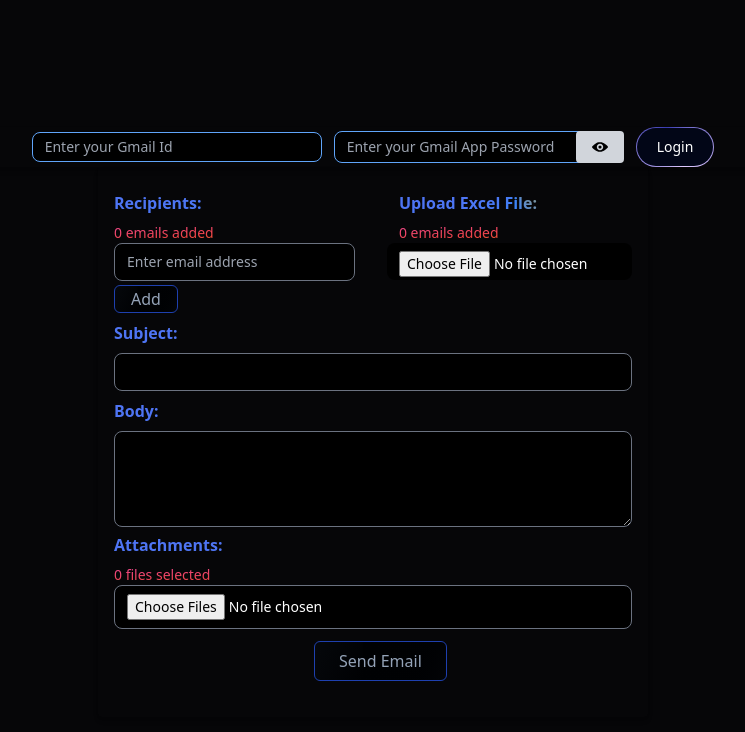
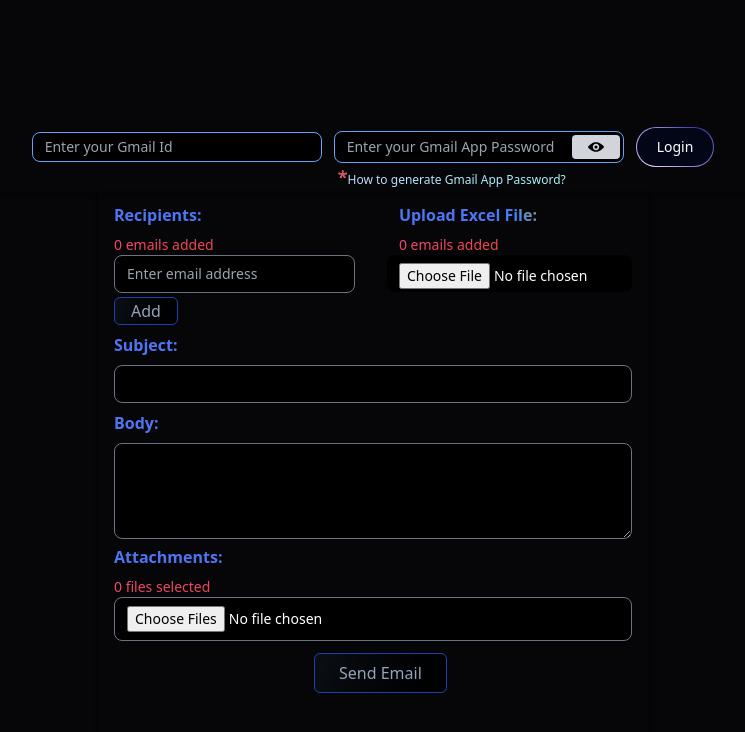
Before and after one commit to kavyansh18/MassMailer, a React (Vite) app in the folder client/: page /form in a window 1280 px wide. Shown: the top 732 px of the page, without its empty margins (267-1012 px from the left). Built offline with nearby package versions, Linux system fonts and the light colour scheme.

Commit message:
fix/relocate-tutorial

```diff
--- a/client/src/EmailForm.jsx
+++ b/client/src/EmailForm.jsx
@@ -22,14 +22,14 @@ export default function EmailForm() {
   const [password, setPassword] = useState("");
   const [showPassword, setShowPassword] = useState(false);
 
-  const [loading,setLoading] = useState(false)
+  const [loading, setLoading] = useState(false);
 
   useEffect(() => {
-    setLoading(true)
+    setLoading(true);
     setTimeout(() => {
-      setLoading(false)
-    }, 1200);
-  },[])
+      setLoading(false);
+    }, 800);
+  }, []);
 
   const handleSubmitcred = (event) => {
     event.preventDefault();
@@ -86,7 +86,7 @@ export default function EmailForm() {
   const handleSubmit = (e) => {
     e.preventDefault();
     setSendButtonText("Sending...");
-    setLoading(true)
+    setLoading(true);
     const formData = new FormData();
     formData.append("userId", userId);
     formData.append("password", password);
@@ -104,19 +104,19 @@ export default function EmailForm() {
         },
       })
       .then(() => {
-        setLoading(false)
+        setLoading(false);
         setSendButtonText("Sent");
         setTimeout(() => {
           alert("Sent successfully!");
-          resetForm()
+          resetForm();
         }, 100);
       })
       .catch(() => {
-        setLoading(false)
+        setLoading(false);
         setSendButtonText("Send Email");
         setTimeout(() => {
           alert("Failed to send email!");
-          resetForm()
+          resetForm();
         }, 100);
         //console.log("failure");
       });
@@ -124,15 +124,14 @@ export default function EmailForm() {
 
   return (
     <div className="flex justify-center items-center w-full h-screen lg:mt-5">
-      {
-        loading?
+      {loading ? (
         <HashLoader
-        color={'#0E46A3'}
+          color={"#0E46A3"}
           loading={loading}
           size={50}
           className="mb-[160px] lg:mb-[80px]"
         />
-        :
+      ) : (
         <div>
           <div>
             <form
@@ -151,6 +150,7 @@ export default function EmailForm() {
               </div>
               <div>
                 <div className="relative">
+                  <div className="lg:mt-7">
                     <input
                       type={showPassword ? "text" : "password"}
                       id="password"
@@ -162,14 +162,29 @@ export default function EmailForm() {
                     <button
                       type="button"
                       onClick={() => setShowPassword(!showPassword)}
-                className="absolute inset-y-0 right-0 px-4 py-1 text-[13px] bg-gray-300 rounded"
+                      className="absolute mt-1 right-1 px-4 py-1 text-[13px] bg-gray-300 rounded"
                     >
                       {showPassword ? (
-                  <img src={eyeClosedIcon} alt="Hide" className="h-4 w-4" />
+                        <img
+                          src={eyeClosedIcon}
+                          alt="Hide"
+                          className="h-4 w-4"
+                        />
                       ) : (
                         <img src={eyeOpenIcon} alt="Show" className="h-4 w-4" />
                       )}
                     </button>
+                  </div>
+                  <div>
+                    <a
+                      href="https://www.youtube.com/watch?v=27NianZC7Wk"
+                      target="_blank"
+                      className=" lg:text-right lg:direction-rtl text-[12px] text-center mt-1 hover:text-blue-400 bg-gradient-to-r from-blue-200 to-cyan-200 text-transparent bg-clip-text mb-3 ml-1"
+                    >
+                      <span className="text-red-500 text-lg ">*</span>How to
+                      generate Gmail App Password?
+                    </a>
+                  </div>
                 </div>
               </div>
               <div>
@@ -190,7 +205,7 @@ export default function EmailForm() {
             <div>
               <form
                 onSubmit={handleSubmit}
-            className="lg:w-[550px] w-[390px] h-[550px] mx-auto p-4 pt-6 pb-8 mb-4 rounded shadow-md"
+                className="lg:w-[550px] w-[390px] h-[550px] mx-auto p-4 pt-3 pb-8 mb-4 rounded shadow-md"
               >
                 <div className="lg:flex lg:justify-center gap-8 ">
                   <div>
@@ -397,7 +412,7 @@ export default function EmailForm() {
             </div>
           </div>
         </div>
-      }
+      )}
     </div>
   );
 }
--- a/client/src/Homepg.jsx
+++ b/client/src/Homepg.jsx
@@ -27,15 +27,6 @@ export function Homepg() {
             businesses, marketers, and information spreaders.
           </p>
 
-          <a
-            href="https://www.youtube.com/watch?v=27NianZC7Wk"
-            target="_blank"
-            className=" lg:text-right lg:direction-rtl text-[12px] text-center mt-1 hover:text-blue-400 bg-gradient-to-r from-blue-200 to-cyan-200 text-transparent bg-clip-text mb-3"
-          >
-            <span className="text-red-500 text-lg ">*</span>How to generate
-            Gmail App Password?
-          </a>
-
           <NavLink
             to="/form"
             className="relative inline-flex h-10 overflow-hidden rounded-full p-[1px] focus:outline-none focus:ring-2 focus:ring-slate-400 focus:ring-offset-2 focus:ring-offset-slate-50 mt-2"
--- a/client/src/main.jsx
+++ b/client/src/main.jsx
@@ -1,19 +1,27 @@
 import React from "react";
-import ReactDOM from "react-dom";
-import { BrowserRouter as Router, Route, Switch } from "react-router-dom";
+import ReactDOM from "react-dom/client";
 import "./index.css";
-import EmailForm from "./EmailForm.jsx";
-import { Homepg } from "./Homepg.jsx";
+import {
+  Route,
+  RouterProvider,
+  createBrowserRouter,
+  createRoutesFromElements,
+} from "react-router-dom";
+import EmailForm from './EmailForm.jsx'
+import { Homepg } from './Homepg.jsx'
 
-const root = ReactDOM.createRoot(document.getElementById("root"));
+const router = createBrowserRouter(
+  createRoutesFromElements(
+    <Route>
+      <Route path="" element={<Homepg />} />
+      <Route path="/form" element={<EmailForm />} />
+    </Route>
+  )
+);
 
-root.render(
+
+ReactDOM.createRoot(document.getElementById("root")).render(
   <React.StrictMode>
-    <Router>
-      <Switch>
-        <Route exact path="/" component={Homepg} />
-        <Route path="/form" component={EmailForm} />
-      </Switch>
-    </Router>
+    <RouterProvider router={router} />
   </React.StrictMode>
 );
```
Lines whose indentation alone changed are shown as unchanged.
